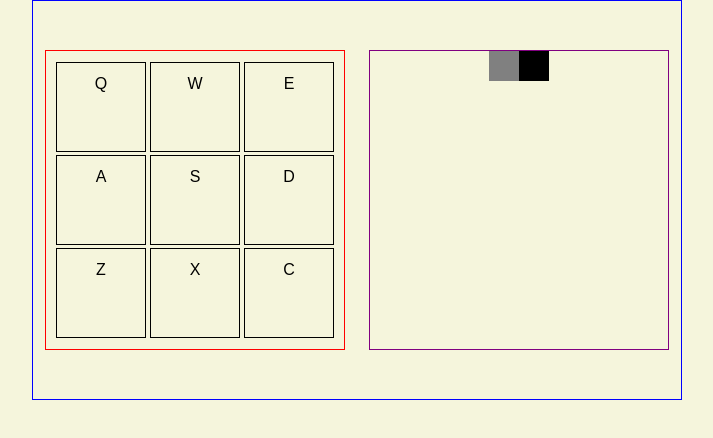
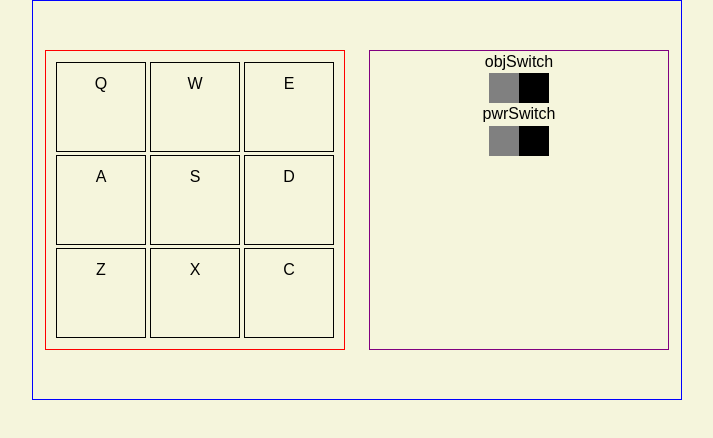
Before and after one commit to Tyler-Oliver/drum-machine, a React (Create React App) app: page / in a window 1280 px wide. Shown: the top 438 px of the page, without its empty margins (283-996 px from the left). Built offline with nearby package versions, Linux system fonts and the light colour scheme.

Commit message:
initial commit

```diff
--- a/src/App.js
+++ b/src/App.js
@@ -7,10 +7,14 @@ export default class App extends Component {
   constructor(props) {
     super(props);
     this.state = {
+      power: true,
+      display: String.fromCharCode(160),
       currentObj: objOne,
       currentObjId: "Heater-kit"
     };
     this.objSwitch = this.objSwitch.bind(this);
+    this.pwrSwitch = this.pwrSwitch.bind(this);
+    this.displaySoundName = this.displaySoundName.bind(this);
     //this.handlechange = this.handlechange.bind(this)
   }
 
@@ -27,17 +31,49 @@ export default class App extends Component {
     }
   }
 
+  pwrSwitch() {
+    this.setState({
+      power: !this.state.power
+    });
+  }
+
+  displaySoundName(name) {
+    if (this.state.power) {
+      this.setState({
+        display: name
+      });
+    }
+  }
+
   //render
   render() {
-    console.log(this.state.currentObj);
+    console.log(this.state.power);
     return (
       <div className="App">
-        <DrumPad currentObj={this.state.currentObj} />
+        <DrumPad
+          currentObj={this.state.currentObj}
+          power={this.state.power}
+          updateDisplay={this.displaySoundName}
+        />
+
         <div className="controlPad">
-          <label className="switch" onChange={this.objSwitch}>
-            <input type="checkbox" />
-            <span className="slider"></span>
-          </label>
+          <div className="objSwitch">
+            <p>objSwitch</p>
+            <label className="switch" onChange={this.objSwitch}>
+              <input type="checkbox" />
+              <span className="slider"></span>
+            </label>
+          </div>
+          <div className="pwrSwitch">
+            <p>pwrSwitch</p>
+            <label className="switch" onChange={this.pwrSwitch}>
+              <input type="checkbox" />
+              <span className="slider"></span>
+            </label>
+          </div>
+          <div className="display">
+            <p>{this.state.display}</p>
+          </div>
         </div>
       </div>
     );
--- a/src/Drum.js
+++ b/src/Drum.js
@@ -26,7 +26,10 @@ export default class Drum extends Component {
   }
 
   playSound() {
-    document.getElementById(this.props.soundId).play();
+    if (this.props.power) {
+      document.getElementById(this.props.soundId).play();
+      this.props.updateDisplay(this.props.soundId.replace(/-/g, " "));
+    }
   }
 
   render() {
--- a/src/DrumPad.js
+++ b/src/DrumPad.js
@@ -11,6 +11,8 @@ export default class DrumPad extends Component {
             keyTrigger={drumPadArr[i].keyTrigger}
             soundId={drumPadArr[i].id}
             sound={drumPadArr[i].url}
+            power={this.props.power}
+            updateDisplay={this.props.updateDisplay}
           />
         </div>
       );
--- a/src/styles.scss
+++ b/src/styles.scss
@@ -40,6 +40,7 @@ body {
   padding: 10px;
   height: 90px;
   width: 90px;
+  cursor: pointer;
   border: 1px solid black;
 }
 
```
Also changed, not shown: src/ControlPad.js (deleted, +0 -21 lines).
